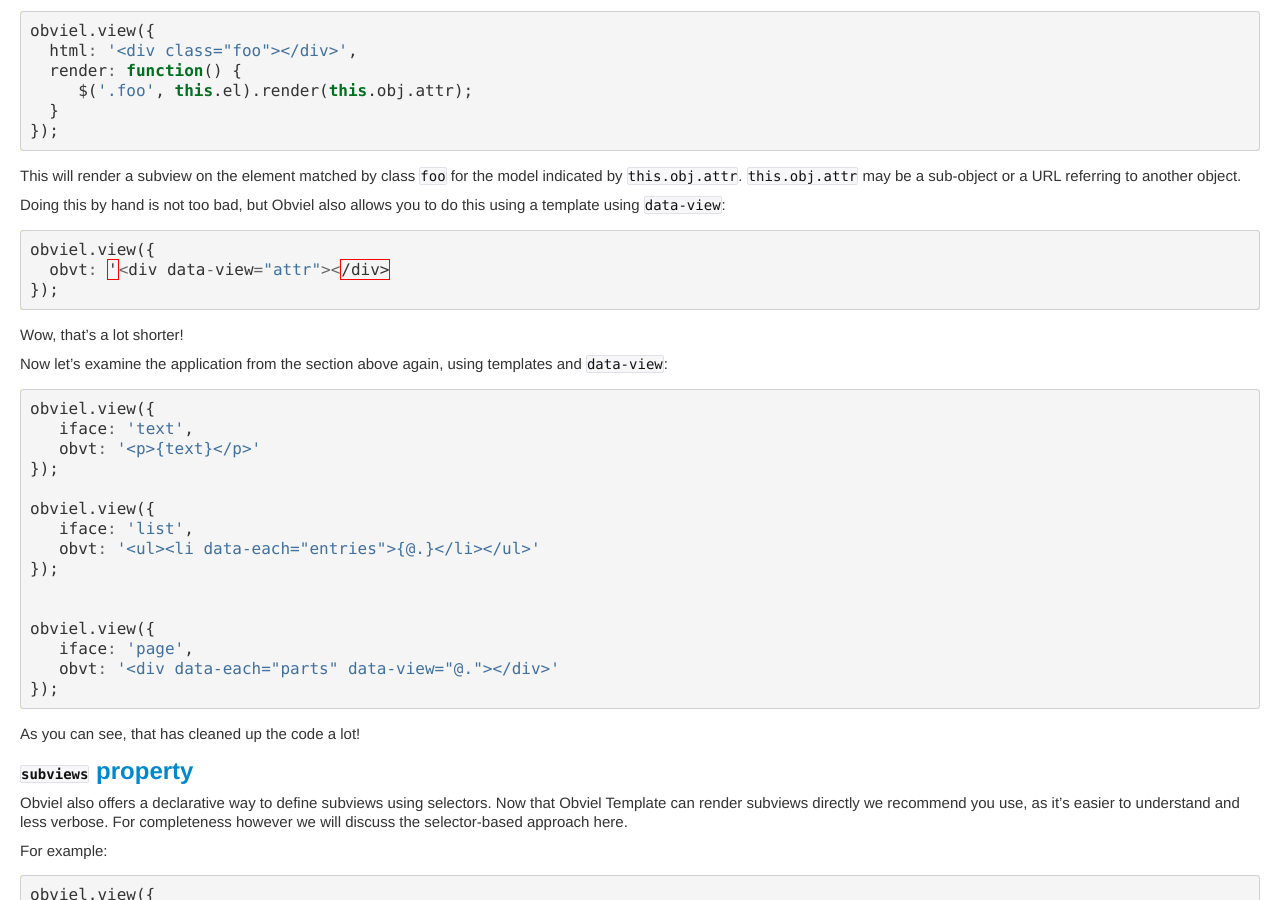
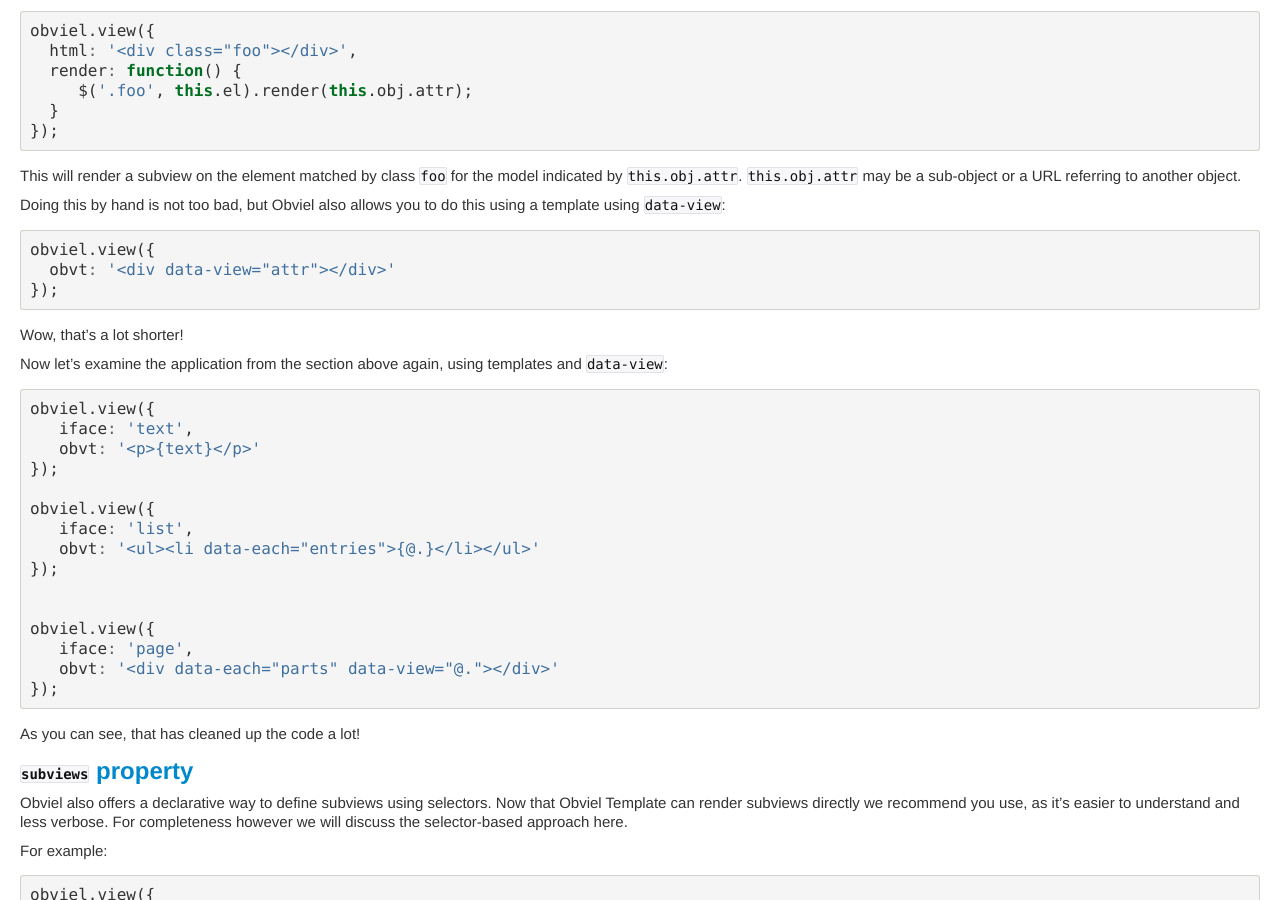
Before and after one commit to obviel/obviel, a Sphinx documentation site: the page built from doc/manual.txt, in a window 1280 px wide and 900 px high, scrolled down 10291 px. Built offline with Sphinx 7.4.7, drawn with Linux system fonts in a browser that asks for light colours.

Commit message:
Spelling.

```diff
--- a/doc/manual.txt
+++ b/doc/manual.txt
@@ -702,7 +702,7 @@
 using a template using ``data-view``::
 
   obviel.view({
-    obvt: '<div data-view="attr"></div>
+    obvt: '<div data-view="attr"></div>'
   });
 
 Wow, that's a lot shorter!
```
